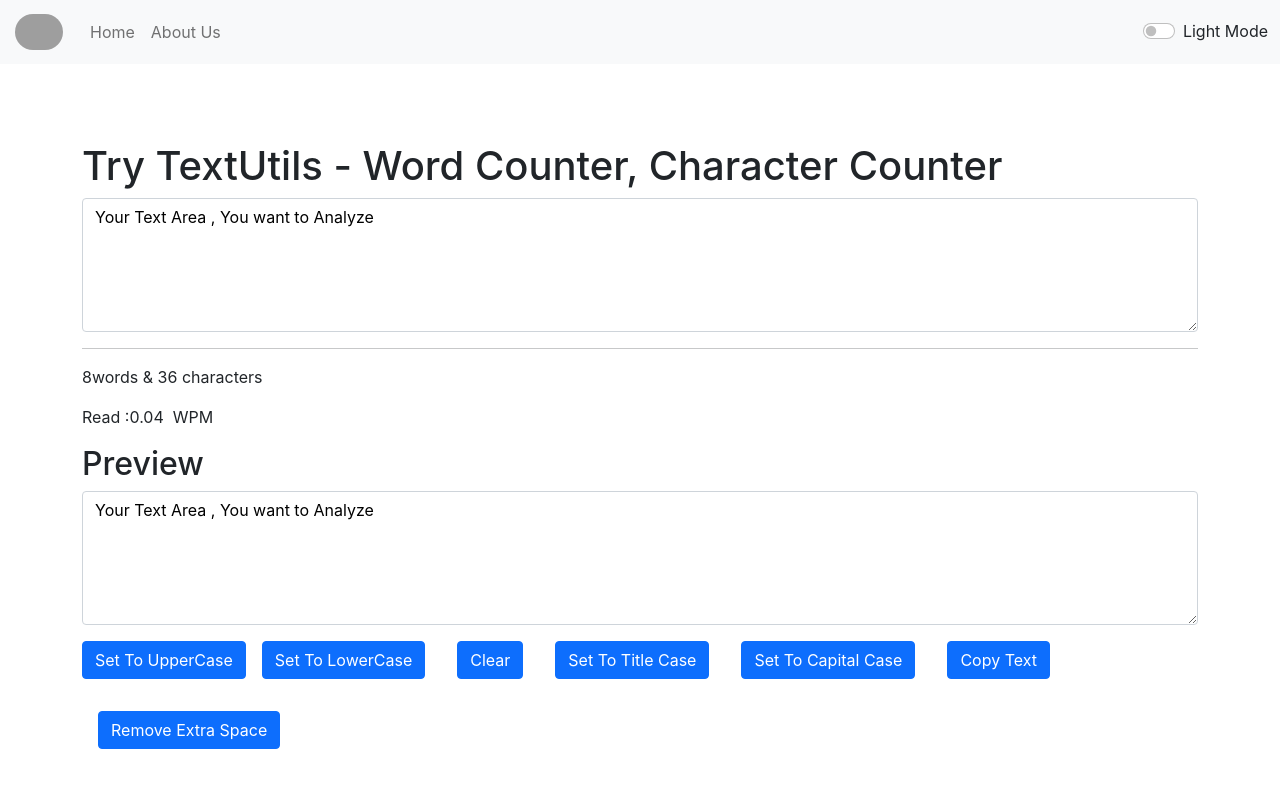
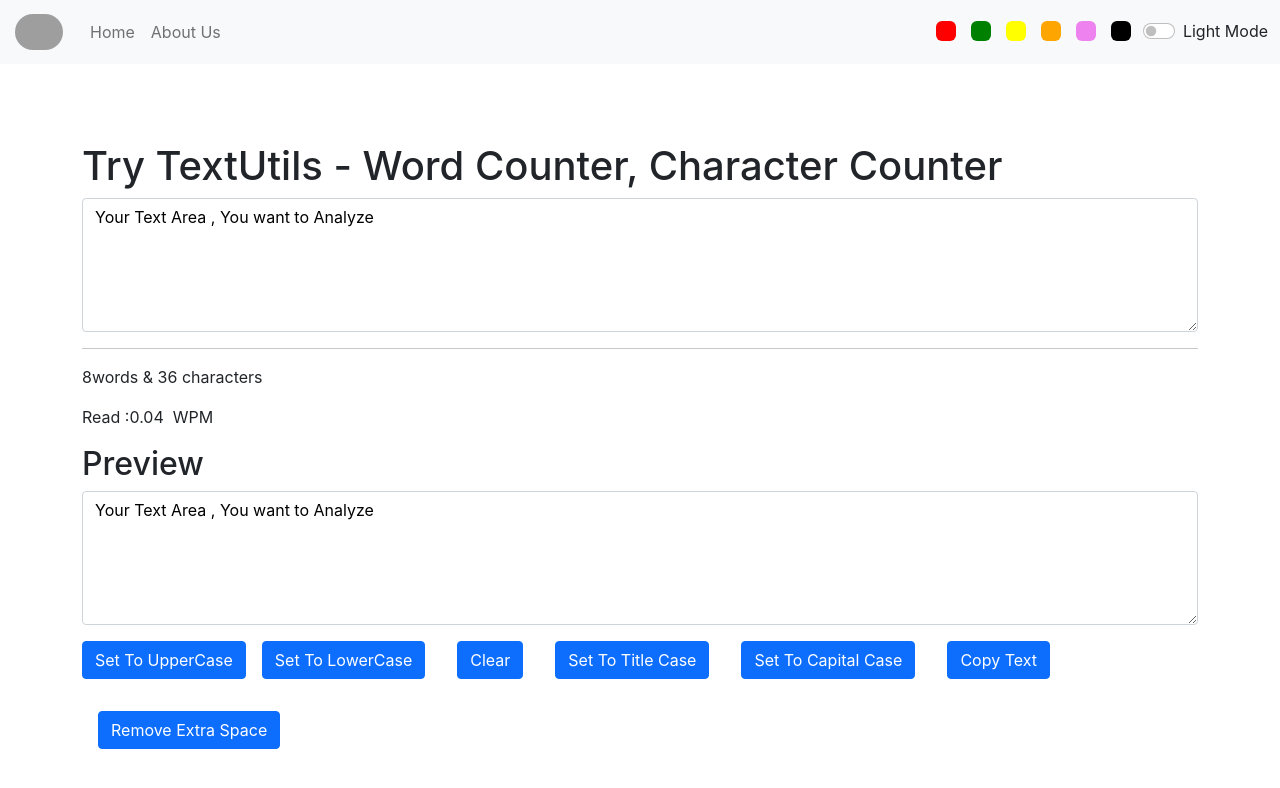
Before and after one commit to NishantCoder108/textutils, a React (Create React App) app: page / in a window 1280 px wide. Shown: the top 788 px of the page. Built offline with nearby package versions, Linux system fonts and the light colour scheme; grey boxes are pictures that could not be loaded.

Commit message:
Variety of Color Palette fix ,with dark toggle mode

```diff
--- a/src/components/Navbar.js
+++ b/src/components/Navbar.js
@@ -1,9 +1,21 @@
-import React from "react";
+import React, { useState } from "react";
 import PropTypes from "prop-types";
 import { Link } from "react-router-dom";
 const Navbar = (props) => {
   function Capitalize(word) {
     return word.charAt(0).toUpperCase() + word.slice(1);
+  }
+
+  const [palete, setPalete] = useState({
+    backgroundColor: "green",
+  });
+
+
+  function paleteColor(pcolor) {
+    let d = (document.body.style.backgroundColor = pcolor);
+
+    pcolor ==="black" ? (document.body.style.color = "white") : (document.body.style.color ="black")
+        setPalete(d);
   }
   return (
     <>
@@ -58,6 +70,88 @@
               </button>
             </form> */}
 
+            {/* Color Palette */}
+            <div
+              style={{
+                backgroundColor: "red",
+                width: "20px",
+                height: "20px",
+
+                margin: "7px 12px 9px 3px",
+                borderRadius: "6px",
+              }}
+              onClick={() => {
+                return paleteColor("red");
+              }}
+            ></div>
+            <div
+              style={{
+                backgroundColor: "green",
+                width: "20px",
+                height: "20px",
+
+                margin: "7px 12px 9px 3px",
+                borderRadius: "6px",
+              }}
+              onClick={() => {
+                return paleteColor("green");
+              }}
+            ></div>
+            <div
+              style={{
+                backgroundColor: "yellow",
+                width: "20px",
+                height: "20px",
+
+                margin: "7px 12px 9px 3px",
+                borderRadius: "6px",
+              }}
+              onClick={() => {
+                return paleteColor("yellow");
+              }}
+            ></div>
+            <div
+              style={{
+                backgroundColor: "orange",
+                width: "20px",
+                height: "20px",
+
+                margin: "7px 12px 9px 3px",
+                borderRadius: "6px",
+              }}
+              onClick={() => {
+                return paleteColor("orange");
+              }}
+            ></div>
+            <div
+              style={{
+                backgroundColor: "violet",
+                width: "20px",
+                height: "20px",
+
+                margin: "7px 12px 9px 3px",
+                borderRadius: "6px",
+              }}
+              onClick={() => {
+                return paleteColor("violet");
+              }}
+            ></div>
+            <div
+              style={{
+                backgroundColor: "black",
+                width: "20px",
+                height: "20px",
+
+                margin: "7px 12px 9px 3px",
+                borderRadius: "6px",
+              }}
+              onClick={() => {
+                return paleteColor("black");
+              }}
+            ></div>
+
+
+
             <div className="form-check form-switch" onClick={props.toggle}>
               <input
                 className="form-check-input "
```
